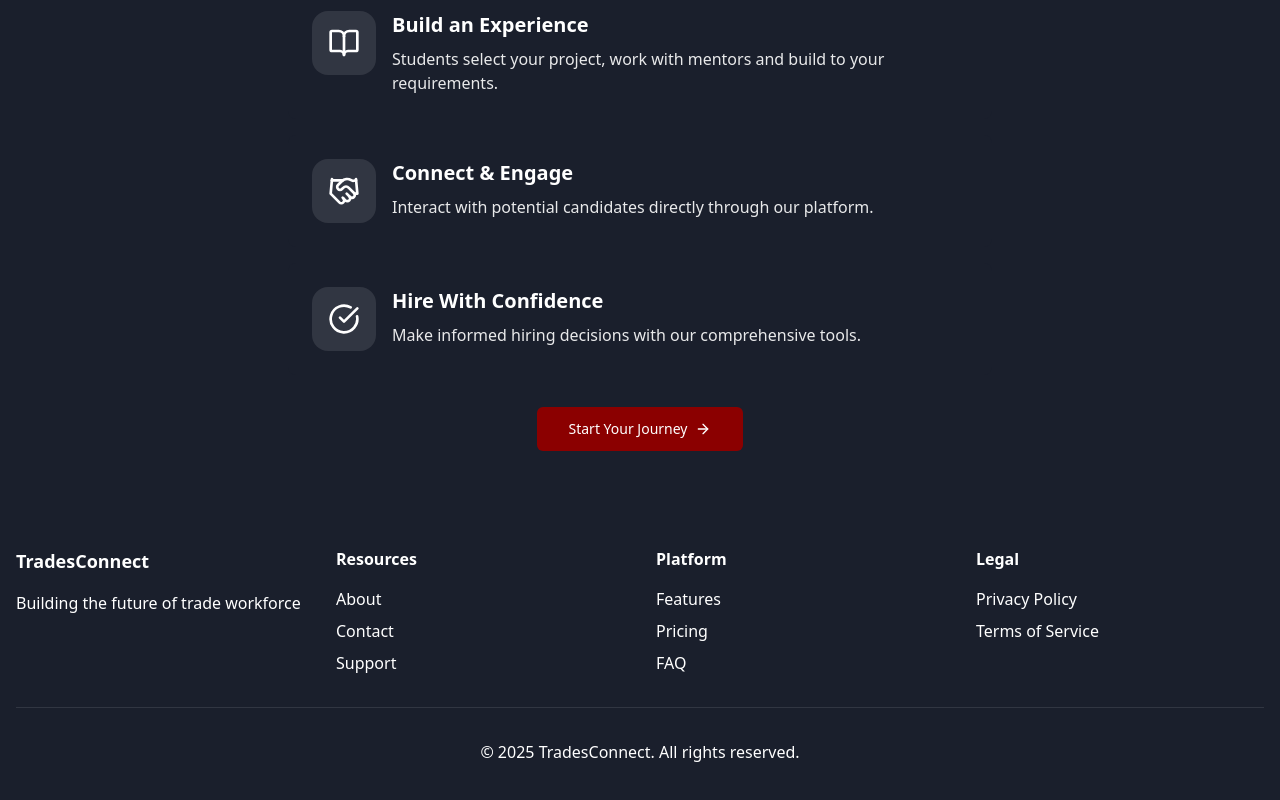
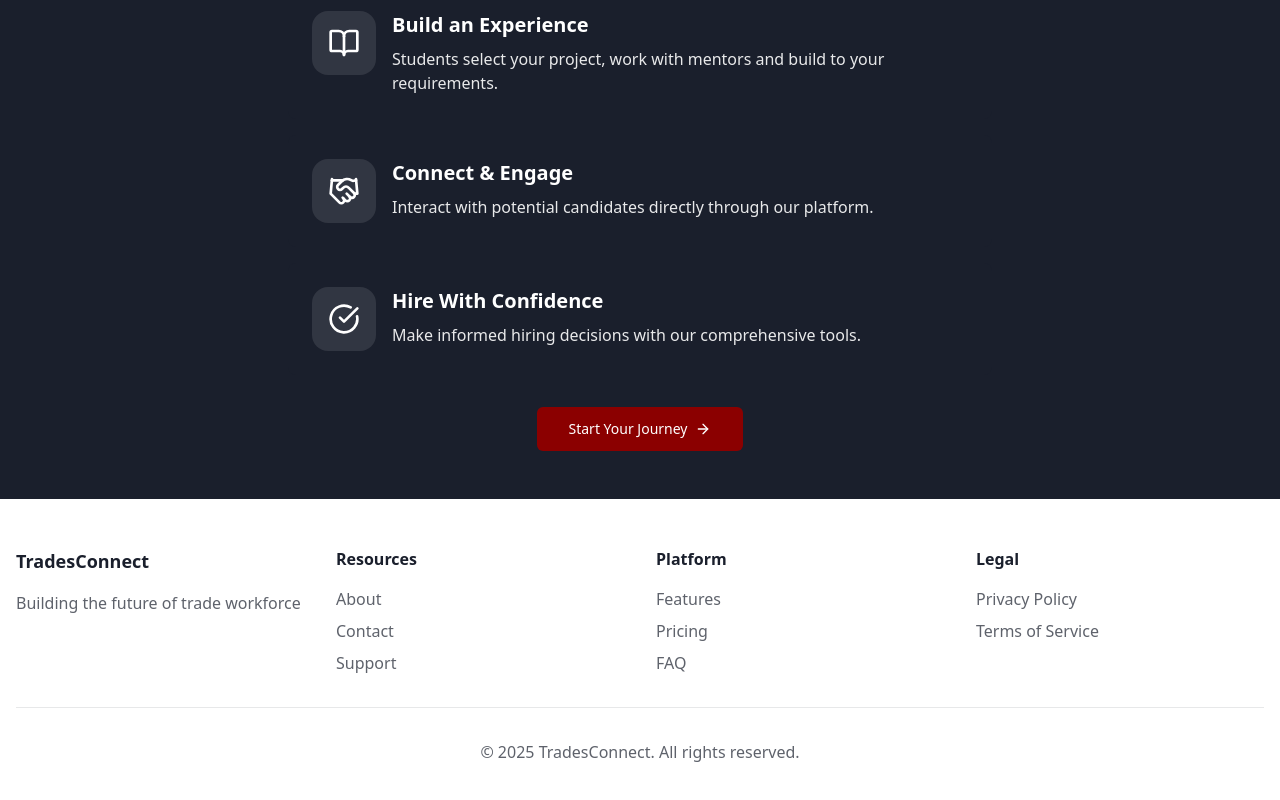
Before and after one commit to Skills-Council-of-Canada/skillworks, a React (Vite) app: page /employer-landing in a window 1280 px wide. Shown: the part 1417-2217 px from the top of the page. Built offline with nearby package versions, Linux system fonts and the light colour scheme.

Commit message:
Change employer footer color
Update the background color of the employer footer to white.

```diff
--- a/src/components/employer/landing/Footer.tsx
+++ b/src/components/employer/landing/Footer.tsx
@@ -1,40 +1,40 @@
 
 export const Footer = () => {
   return (
-    <footer className="bg-secondary text-white py-12">
+    <footer className="bg-white text-secondary py-12">
       <div className="container mx-auto px-4">
         <div className="grid md:grid-cols-4 gap-8">
           <div>
             <h3 className="font-bold text-lg mb-4">TradesConnect</h3>
-            <p className="text-white">
+            <p className="text-secondary/70">
               Building the future of trade workforce
             </p>
           </div>
           <div>
             <h4 className="font-semibold mb-4">Resources</h4>
             <ul className="space-y-2">
-              <li><a href="/about" className="text-white hover:text-white/90">About</a></li>
-              <li><a href="/contact" className="text-white hover:text-white/90">Contact</a></li>
-              <li><a href="/support" className="text-white hover:text-white/90">Support</a></li>
+              <li><a href="/about" className="text-secondary/70 hover:text-primary">About</a></li>
+              <li><a href="/contact" className="text-secondary/70 hover:text-primary">Contact</a></li>
+              <li><a href="/support" className="text-secondary/70 hover:text-primary">Support</a></li>
             </ul>
           </div>
           <div>
             <h4 className="font-semibold mb-4">Platform</h4>
             <ul className="space-y-2">
-              <li><a href="/features" className="text-white hover:text-white/90">Features</a></li>
-              <li><a href="/pricing" className="text-white hover:text-white/90">Pricing</a></li>
-              <li><a href="/faq" className="text-white hover:text-white/90">FAQ</a></li>
+              <li><a href="/features" className="text-secondary/70 hover:text-primary">Features</a></li>
+              <li><a href="/pricing" className="text-secondary/70 hover:text-primary">Pricing</a></li>
+              <li><a href="/faq" className="text-secondary/70 hover:text-primary">FAQ</a></li>
             </ul>
           </div>
           <div>
             <h4 className="font-semibold mb-4">Legal</h4>
             <ul className="space-y-2">
-              <li><a href="/privacy" className="text-white hover:text-white/90">Privacy Policy</a></li>
-              <li><a href="/terms" className="text-white hover:text-white/90">Terms of Service</a></li>
+              <li><a href="/privacy" className="text-secondary/70 hover:text-primary">Privacy Policy</a></li>
+              <li><a href="/terms" className="text-secondary/70 hover:text-primary">Terms of Service</a></li>
             </ul>
           </div>
         </div>
-        <div className="mt-8 pt-8 border-t border-white/10 text-center text-white">
+        <div className="mt-8 pt-8 border-t border-secondary/10 text-center text-secondary/70">
           <p>&copy; {new Date().getFullYear()} TradesConnect. All rights reserved.</p>
         </div>
       </div>
```
